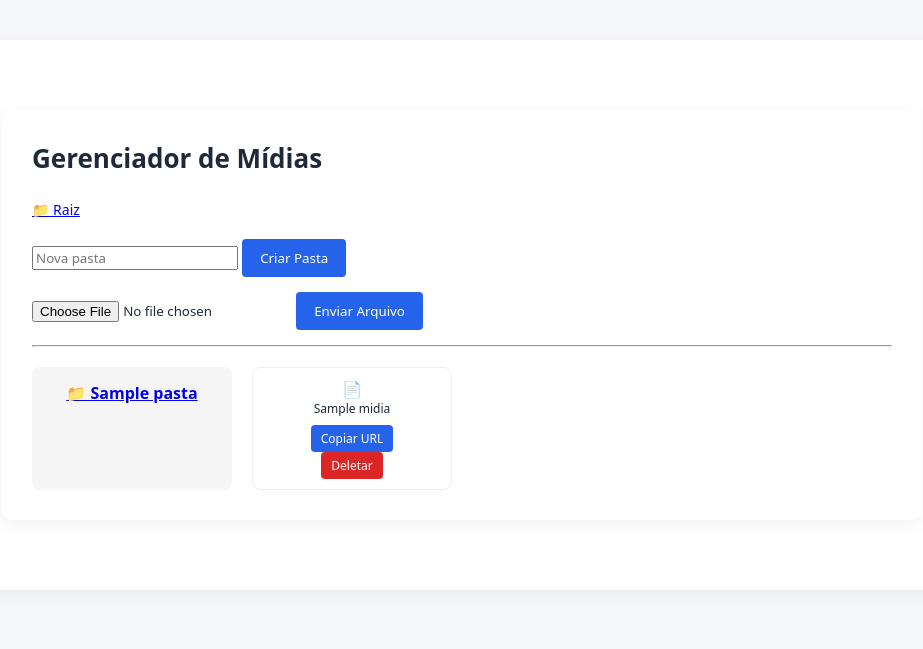
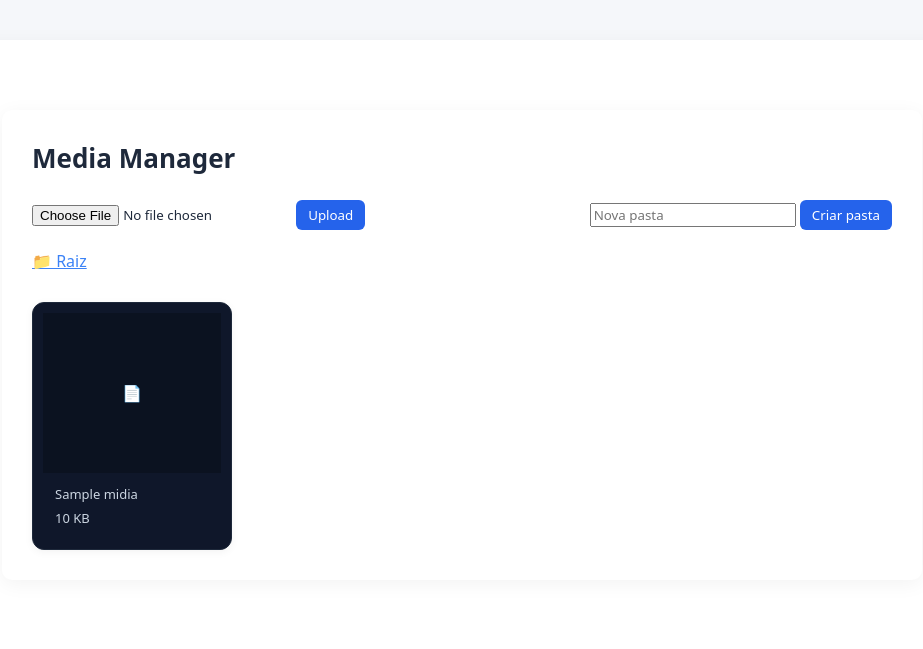
Before and after one commit to ogirodabola/app, a FastAPI app: page /admin/midias in a window 1280 px wide. Shown: the part 89-738 px from the top of the page, without its empty margins (178-1101 px from the left). Run offline with FastAPI, Linux system fonts and the light colour scheme; the visitor is signed in with stand-in values (Sample User, id 1); a database or web service that is not in the repository returns one stand-in record (values such as "Sample title"); parts of the project's set-up code (start-up, migrations or seed data) failed here and were passed over; some libraries are stand-ins or nearby versions.

Commit message:
Update midias_v2.html

```diff
--- a/templates/admin/midias_v2.html
+++ b/templates/admin/midias_v2.html
@@ -4,76 +4,81 @@
 
 <div class="admin-container">
 
-  <h1>Gerenciador de Mídias</h1>
+  <h1>Media Manager</h1>
+
+  <!-- Toolbar -->
+  <div class="media-toolbar">
+
+    <!-- Upload -->
+    <form method="post" action="/admin/midias/upload" enctype="multipart/form-data">
+      <input type="hidden" name="pasta_atual" value="{{ pasta_atual }}">
+      <input type="file" name="arquivo" required>
+      <button type="submit" class="btn-copy">Upload</button>
+    </form>
+
+    <!-- Criar pasta -->
+    <form method="post" action="/admin/midias/criar-pasta">
+      <input type="hidden" name="pasta_atual" value="{{ pasta_atual }}">
+      <input type="text" name="nome_pasta" placeholder="Nova pasta" required>
+      <button type="submit" class="btn-copy">Criar pasta</button>
+    </form>
+
+  </div>
 
   <!-- Breadcrumb -->
-  <div class="gd-breadcrumb">
-    <a href="/admin/midias">📁 Raiz</a>
+  <div style="margin-bottom:20px; color:#94a3b8;">
+    <a href="/admin/midias" style="color:#3b82f6;">📁 Raiz</a>
     {% if pasta_atual %}
-      {% set partes = pasta_atual.split('/') %}
-      {% set caminho = "" %}
-      {% for parte in partes %}
-        {% set caminho = caminho + ('/' if caminho else '') + parte %}
-        / <a href="/admin/midias?pasta={{ caminho }}">{{ parte }}</a>
-      {% endfor %}
+      /
+      <span>{{ pasta_atual }}</span>
     {% endif %}
   </div>
 
-  <!-- Criar Pasta -->
-  <div class="gd-actions">
-    <form method="post" action="/admin/midias/criar-pasta">
-      <input type="hidden" name="pasta_atual" value="{{ pasta_atual }}">
-      <input type="text" name="nome_pasta" placeholder="Nova pasta" required>
-      <button type="submit">Criar Pasta</button>
-    </form>
-  </div>
+  <!-- GRID -->
+  <div class="media-grid">
 
-  <!-- Upload -->
-  <div class="gd-actions">
-    <form method="post" action="/admin/midias/upload" enctype="multipart/form-data">
-      <input type="hidden" name="pasta_atual" value="{{ pasta_atual }}">
-      <input type="file" name="arquivo" required>
-      <button type="submit">Enviar Arquivo</button>
-    </form>
-  </div>
+    {% for midia in midias %}
+    <div class="media-card">
 
-  <hr>
-
-  <div class="gd-grid">
-
-    <!-- Pastas -->
-    {% for pasta in pastas %}
-      <div class="gd-folder">
-        <a href="/admin/midias?pasta={{ pasta }}">
-          📁 {{ pasta }}
-        </a>
-      </div>
-    {% endfor %}
-
-    <!-- Mídias -->
-    {% for midia in midias %}
-      <div class="gd-file">
-
+      <div class="media-thumb">
         {% if midia.tipo == "imagem" %}
           <img src="{{ midia.url }}" loading="lazy">
         {% elif midia.tipo == "video" %}
-          <video src="{{ midia.url }}" controls></video>
+          <video src="{{ midia.url }}"></video>
         {% else %}
-          <div class="gd-file-generic">📄</div>
+          📄
         {% endif %}
+      </div>
 
-        <div class="gd-file-name">{{ midia.nome }}</div>
+      <div class="media-info">
+        <div class="media-name">{{ midia.nome }}</div>
+        <div>
+          {% if midia.tamanho %}
+            {{ (midia.tamanho / 1024) | round(1) }} KB
+          {% endif %}
+        </div>
+      </div>
 
-      <button onclick="copiarURL('{{ midia.url }}')">
-        Copiar URL
-      </button>
+      <!-- Hover Actions -->
+      <div class="media-actions">
 
-      <form method="post" action="/admin/midias/delete/{{ midia.id }}"
-            onsubmit="return confirm('Tem certeza que deseja deletar esta mídia?');">
-        <button type="submit" style="background:#dc2626;color:white;">
-          Deletar
+        <button
+          class="btn-copy"
+          onclick="copiarURL('{{ midia.url }}')">
+          Copiar URL
         </button>
-      </form>
+
+        <form method="post"
+              action="/admin/midias/delete/{{ midia.id }}"
+              onsubmit="return confirm('Tem certeza que deseja deletar esta mídia?');">
+          <button type="submit" class="btn-delete">
+            Deletar
+          </button>
+        </form>
+
+      </div>
+
+    </div>
     {% endfor %}
 
   </div>
@@ -83,7 +88,7 @@
 <script>
 function copiarURL(url) {
   navigator.clipboard.writeText(url);
-  alert("URL copiada: " + url);
+  alert("URL copiada com sucesso!");
 }
 </script>
 
```
